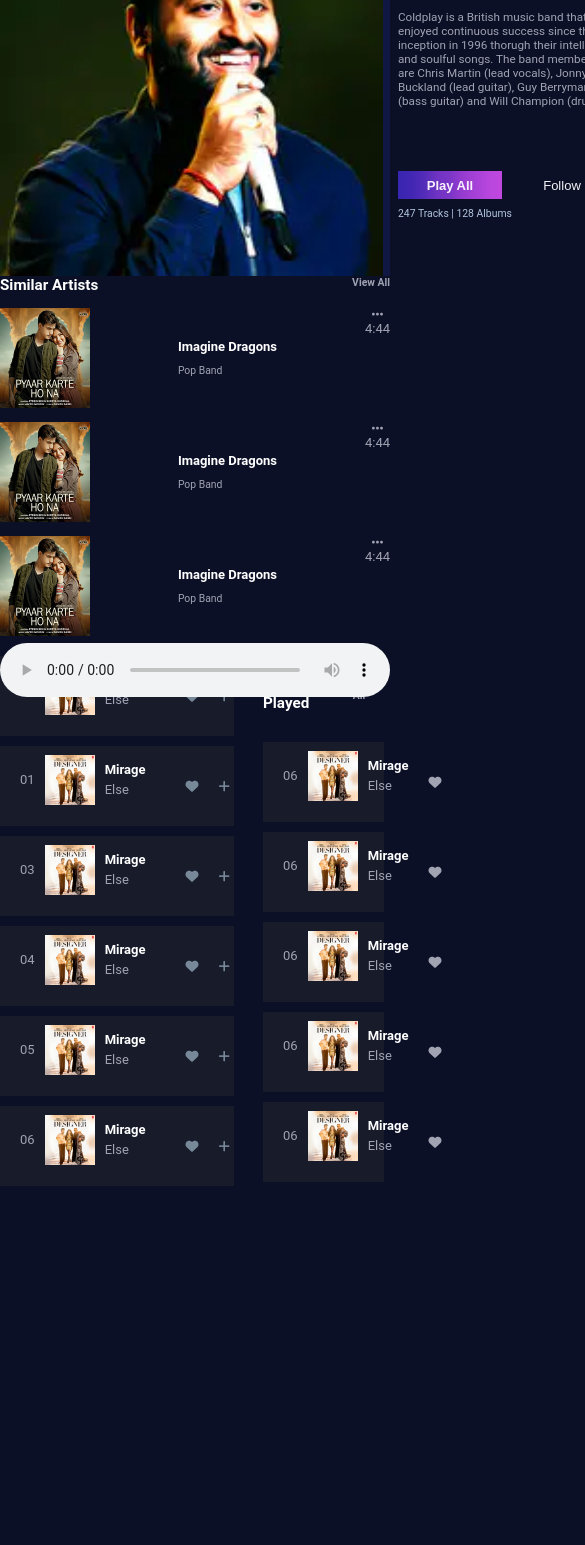
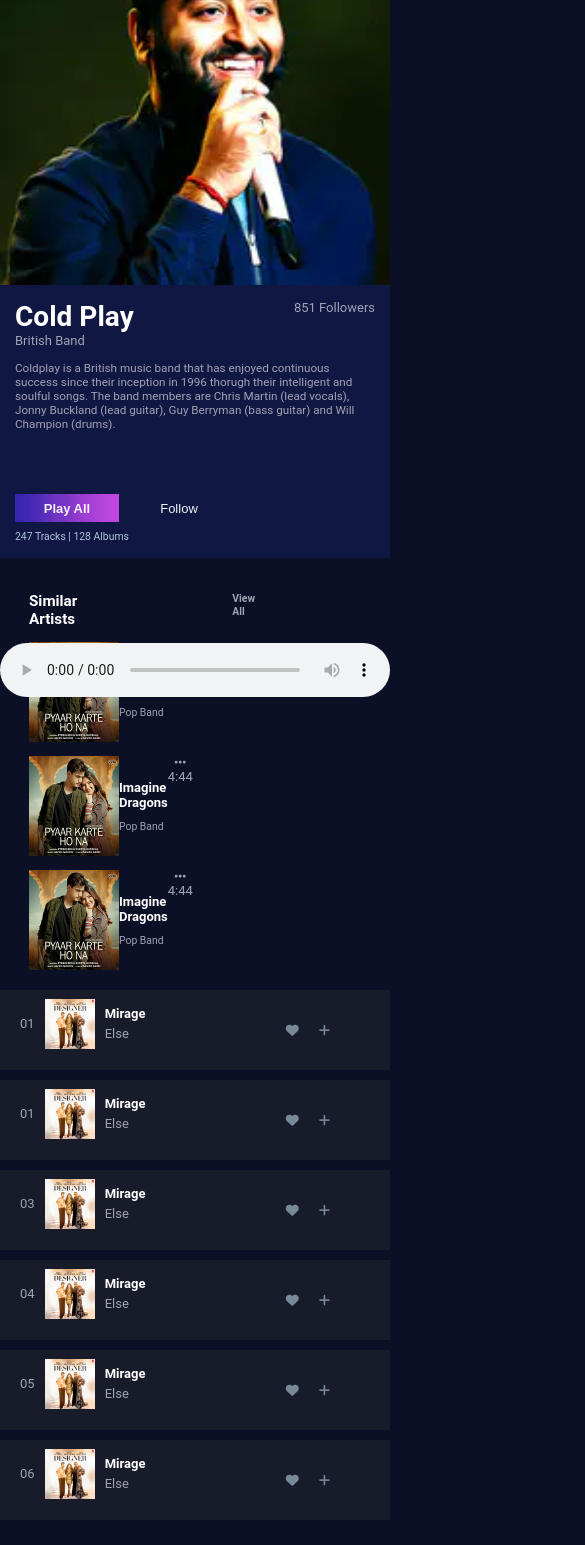
Before and after one commit to anandkumarmca6/Music-Player, a plain HTML site: page artist.html in a window 390 px wide. Shown: the part 147-1692 px from the top of the page, 585 px wide, since content can reach past the window. Before the commit the page ends 1443 px from the top, so only its background shows below. Drawn offline with Linux system fonts and the light colour scheme.

Commit message:
Update artist.css

```diff
--- a/css/artist.css
+++ b/css/artist.css
@@ -1,74 +1,79 @@
 /* Main container Album */
 
-.main-container{
+.main-container-artist {
   display: flex;
   flex-direction: column;
   width: 100%;
-
 }
 
-.play-song-similar-artist{
+.play-song-similar-artist {
   display: flex;
   flex-direction: row;
   width: 100%;
 }
-.album-container{
+.album-container {
   display: flex;
   flex-direction: row;
   margin-top: 112px;
   width: 60%;
   align-items: center;
   background-color: #101743;
-
 }
-.album-details{
+.album-details {
   display: flex;
   flex-direction: column;
   justify-content: flex-start;
   padding: 15px;
 }
-.album-container img{
+.album-container img {
   height: 383px;
   width: auto;
-
 }
 
-.album-buttons{
+.album-buttons {
   display: flex;
   flex-direction: row;
   margin-top: 63px;
 }
 
-.followers{
+.followers {
   display: flex;
   flex-direction: row;
   justify-content: space-between;
   position: relative;
   bottom: 5%;
-
 }
 
-
-.white{
+.white {
   color: white;
   font-weight: 700;
 }
-.para-color{
-	color: #A1A3B3;
+.para-color {
+  color: #a1a3b3;
 }
 
-.play-title{
+.play-title {
   font-size: 28px;
 }
-.title-details{
-	line-spacing: 1.1rem;
+.title-details {
   margin-top: 1rem;
   font-size: 0.9rem;
 }
 
 .play-button {
-    color: #F7F1FB;
-    background-image: linear-gradient(to right, #3725B1, #4126B3, #522CB8, #6F33C2, #7B36C7, #973CD0, #A641D7, #B846DD, #C148DF);
+  color: #f7f1fb;
+  background-image: linear-gradient(
+    to right,
+    #3725b1,
+    #4126b3,
+    #522cb8,
+    #6f33c2,
+    #7b36c7,
+    #973cd0,
+    #a641d7,
+    #b846dd,
+    #c148df
+  );
   border: 0;
   width: 8rem;
   padding: 0.5rem 1rem;
@@ -77,7 +82,7 @@
 
 .follow-button {
   background-color: transparent;
-    color: #F1F1F4;
+  color: #f1f1f4;
   border: 0;
   width: 8rem;
   padding: 0.5rem 1rem;
@@ -85,113 +90,105 @@
   margin-left: 8px;
 }
 
-.track{
+.track {
   color: lightsteelblue;
   margin-top: 8px;
   font-size: 0.8rem;
-
 }
 
 /* Similar artist section */
 
-.similar-artist{
+.similar-artist {
   display: flex;
   flex-direction: column;
   margin-top: 131px;
   width: 30%;
   margin-left: 29px;
 }
-.similar-artist-btn{
+.similar-artist-btn {
   display: flex;
   flex-direction: row;
   justify-content: space-between;
-
-
 }
 
-.similar-artist-item-container{
+.similar-artist-item-container {
   display: flex;
   flex-direction: row;
   justify-content: space-between;
   margin-top: 14px;
-
 }
-.similar-artist-item-container img{
+.similar-artist-item-container img {
   width: 90px;
   height: 100px;
 }
-.similar-artist-item{
+.similar-artist-item {
   display: flex;
   flex-direction: row;
 }
 
-
-.view-all{
+.view-all {
   font-size: 0.8rem;
-	color: #A1A3B3;
+  color: #a1a3b3;
 }
-.similar-artist-song-details{
+.similar-artist-song-details {
   display: flex;
   flex-direction: column;
   justify-content: center;
 }
 
-.similar-artist-singer{
+.similar-artist-singer {
   margin-top: 10px;
   font-size: 0.8rem;
 }
 
-.play-option{
+.play-option {
   display: flex;
   flex-direction: column;
   align-items: center;
 }
 
 /* Song list and recent playlist */
-.song-list-recent-playlist{
+.song-list-recent-playlist {
   display: flex;
   flex-direction: row;
   margin-top: 20px;
   width: 100%;
-
 }
 
-.songs-container{
+.songs-container {
   display: flex;
   flex-direction: column;
 
   width: 60%;
 }
 
-.song-item-container{
-
+.song-item-container {
   display: flex;
   justify-content: space-between;
-	 background-color: #171B2A;
+  background-color: #171b2a;
   margin-bottom: 10px;
   height: 80px;
 }
-.song-item{
+.song-item {
   display: flex;
   flex-direction: row;
   align-items: center;
-
 
   margin-bottom: 1rem;
   padding: 20px;
 }
 
-.song-item img{
+.song-item img {
   width: 50px;
   height: 50px;
   margin-left: 10px;
   margin-right: 10px;
 }
-.song-list-singer{
+.song-list-singer {
   margin-top: 0.4rem;
 }
 
-.song-btn{
+.song-btn {
   display: flex;
   flex-direction: row;
   margin-right: 40px;
@@ -200,10 +197,10 @@ width: 60%;
   align-items: center;
 }
 
-.song-btn .fa-heart{
+.song-btn .fa-heart {
   margin-right: 20px;
 }
-.recent-play{
+.recent-play {
   display: flex;
   flex-direction: column;
   width: 31%;
@@ -211,13 +208,13 @@ width: 60%;
   margin-top: 20px;
 }
 
-.recent-song-btn{
+.recent-song-btn {
   display: flex;
   align-self: center;
   margin-right: 8px;
 }
 
-.recent-h3{
+.recent-h3 {
   margin-bottom: 30px;
 }
 
@@ -226,28 +223,33 @@ width: 60%;
     font-size: 13px;
   }
 
-
-    main {
+  .play-song-similar-artist {
+    flex-direction: column;
+  }
+  .album-container {
+    display: flex;
+    flex-direction: column;
+    width: 100%;
+    align-items: flex-start;
+    margin-top: 42px;
+  }
+  .album-details {
     width: 100%;
   }
-    .play-song-similar-artist{
-    	display: flex;
-    	flex-direction: column;
-    	margin: 40px 0px 0px 0px;
-
+  .album-container img {
+    height: auto;
+    width: 100%;
   }
-
-    .album-container{
+  .similar-artist {
+    margin-top: 34px;
+  }
+  .view-all {
+    margin-left: 155px;
+  }
+  .songs-container {
     width: 100%;
-        margin: 0;
-
   }
-    .similar-artist{
-    	width: 100%;
-    	margin: 0;
-    	display: flex;
-    	align-items: stretch;
+  .song-list-recent-playlist {
+    flex-wrap: wrap;
   }
-
-
 }
```
Lines whose indentation alone changed are shown as unchanged.
